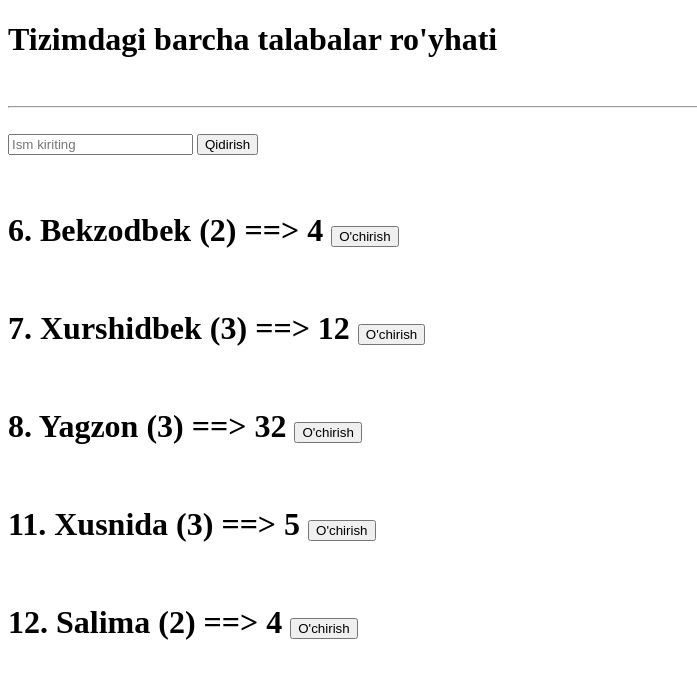
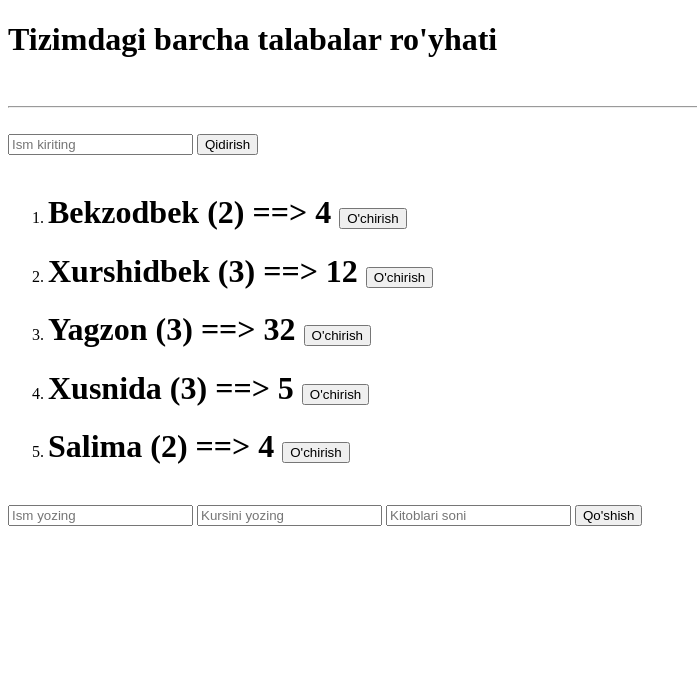
Before and after one commit to Cbekoder/Kutubxona, a Django app: page /talabalar/ in a window 1280 px wide. Shown: the top 679 px of the page, without its empty margins (0-697 px from the left). Run offline with Django 4.2, Linux system fonts and the light colour scheme; data comes from the database, SQL or seed files in the repository; both versions use the stored data as it was after the commit.

Commit message:
Talaba qo'shish funksiyasi qo'shildi

```diff
--- a/kutubxonaapp/views.py
+++ b/kutubxonaapp/views.py
@@ -30,6 +30,13 @@ def kitob(request, son):
     return render(request, "mashq_uchun/kitob.html", content)
 
 def talaba(request):
+    if request.method == 'POST':
+        Talaba.objects.create(
+            ism=request.POST.get("ismi"),
+            kurs=request.POST.get("k"),
+            kitob_soni=request.POST.get("k_s")
+        ).save()
+        return redirect("/talabalar/")
     soz = request.GET.get("qidirish_sozi")
     natija = Talaba.objects.all()
     if soz:
--- a/templates/mashq_uchun/talabalar.html
+++ b/templates/mashq_uchun/talabalar.html
@@ -14,9 +14,19 @@
     <button>Qidirish</button>
   </form>
   <br>
-  {%for talaba in talabalar %}
+  <ol>
+    {%for talaba in talabalar %}
+    <li><h1>{{talaba.ism}} ({{talaba.kurs}}) ==> {{talaba.kitob_soni}}  <a href="/talaba_ochir/{{talaba.id}}"><button>O'chirish</button></a></h1></li>
+    {% endfor %}
+  </ol>
+
+
   <br>
-  <h1>{{talaba.id}}. {{talaba.ism}} ({{talaba.kurs}}) ==> {{talaba.kitob_soni}}  <a href="/talaba_ochir/{{talaba.id}}"><button>O'chirish</button></a></h1>
-  {% endfor %}
+  <form method="post">{% csrf_token %}
+    <input type="text" placeholder="Ism yozing" name="ismi">
+    <input type="number" placeholder="Kursini yozing" name="k">
+    <input type="number" placeholder="Kitoblari soni" name="k_s">
+    <button>Qo'shish</button>
+  </form>
 </body>
 </html>
```
Also changed, not shown: db.sqlite3.
